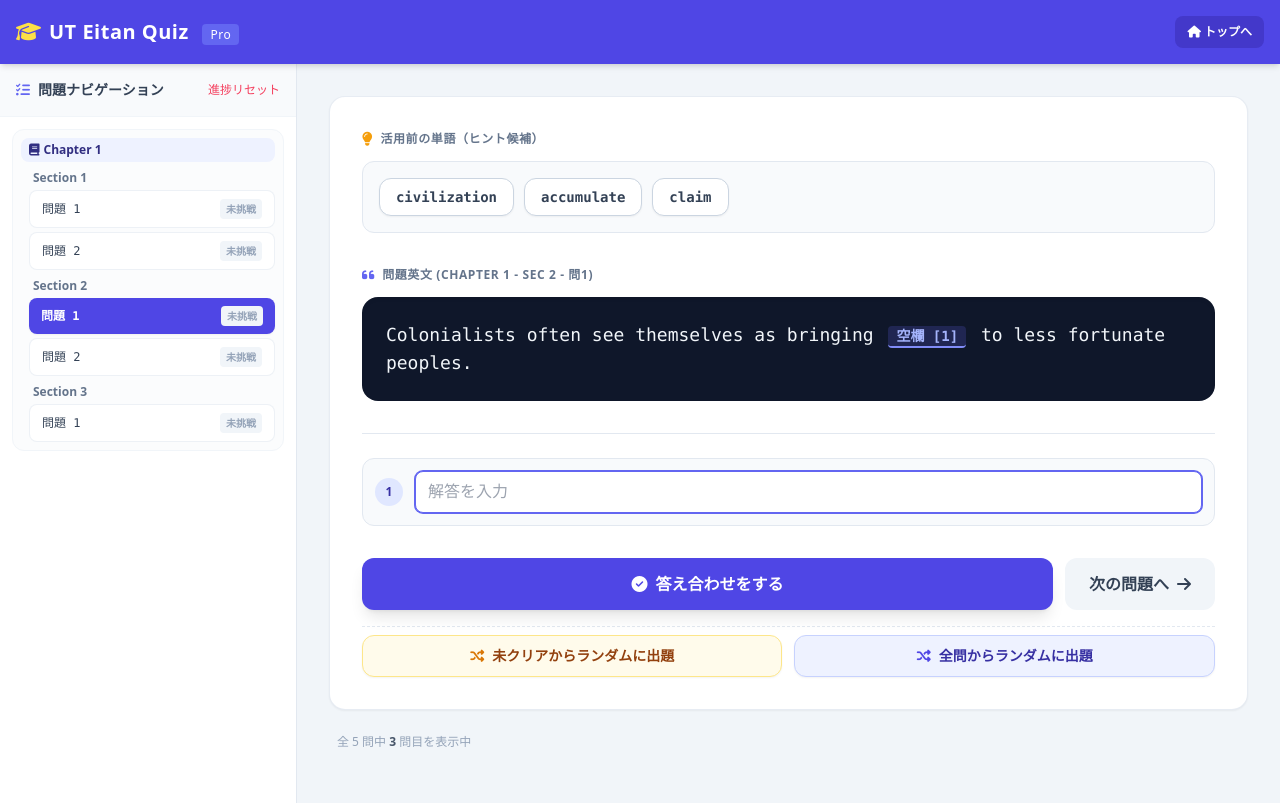
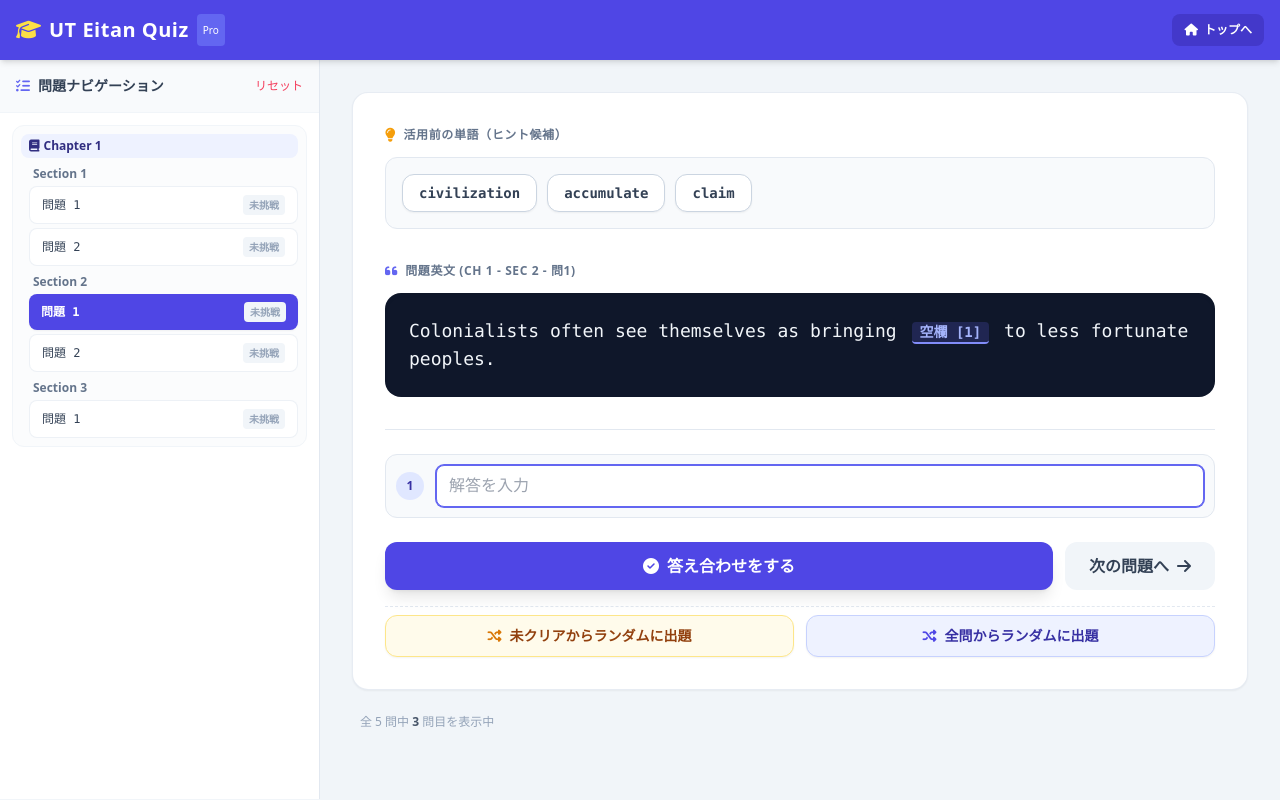
Before and after one commit to mizki15/legendary-pancake, a Flask app: page /ut-eitan-quiz/ in a window 1280 px wide. Run offline with Flask 3, Linux system fonts and the light colour scheme; some libraries are stand-ins or nearby versions.

Commit message:
Update quiz.html

```diff
--- a/templates/ut_eitan_quiz/quiz.html
+++ b/templates/ut_eitan_quiz/quiz.html
@@ -3,7 +3,7 @@
 <head>
     <meta charset="UTF-8">
     <meta name="viewport" content="width=device-width, initial-scale=1.0">
-    <title>UT Eitan Quiz - 進捗管理付き</title>
+    <title>UT Eitan Quiz - レスポンシブ対応版</title>
     <script src="https://cdn.tailwindcss.com"></script>
     <link rel="stylesheet" href="https://cdnjs.cloudflare.com/ajax/libs/font-awesome/6.4.0/css/all.min.css">
     <style>
@@ -12,96 +12,49 @@
         .custom-scrollbar::-webkit-scrollbar { width: 5px; }
         .custom-scrollbar::-webkit-scrollbar-track { background: #f1f5f9; }
         .custom-scrollbar::-webkit-scrollbar-thumb { background: #cbd5e1; border-radius: 4px; }
-        .drawer-open { transform: translateX(0); }
-        .drawer-closed { transform: translateX(-100%); }
     </style>
 </head>
 <body class="bg-slate-100 min-h-screen flex flex-col font-sans text-slate-800 antialiased">
 
-    <header class="bg-indigo-600 text-white shadow-md z-30 relative">
-        <div class="max-w-7xl mx-auto px-4 py-4 flex justify-between items-center gap-3">
+    <header class="bg-indigo-600 text-white shadow-md z-30 sticky top-0">
+        <div class="max-w-7xl mx-auto px-4 py-3.5 flex justify-between items-center">
+
             <div class="flex items-center gap-3">
-                <button id="mobile-menu-button" type="button"
-                        class="md:hidden inline-flex items-center justify-center w-10 h-10 rounded-lg bg-indigo-700 hover:bg-indigo-800 transition"
-                        aria-label="進捗メニューを開く"
-                        aria-controls="mobile-progress-drawer"
-                        aria-expanded="false"
-                        onclick="toggleMobileMenu()">
-                    <i class="fa-solid fa-bars"></i>
+                <button onclick="toggleSidebar()" class="md:hidden p-2 -ml-2 text-white hover:bg-indigo-700 rounded-lg transition" aria-label="メニューを開く">
+                    <i class="fa-solid fa-bars text-xl"></i>
                 </button>
-                <h1 class="text-xl font-bold flex items-center gap-2">
+                <h1 class="text-lg md:text-xl font-bold flex items-center gap-2">
                     <i class="fa-solid fa-graduation-cap text-yellow-300"></i>
-                    <span class="tracking-wide">UT Eitan Quiz <span class="text-xs font-normal bg-indigo-500 px-2 py-0.5 rounded ml-2">Pro</span></span>
+                    <span class="tracking-wide hidden sm:inline">UT Eitan Quiz</span>
+                    <span class="tracking-wide sm:hidden">UT Eitan</span>
+                    <span class="text-[10px] font-normal bg-indigo-500 px-1.5 py-0.5 rounded">Pro</span>
                 </h1>
             </div>
-            <a href="/" class="text-xs bg-indigo-700 hover:bg-indigo-800 text-white font-semibold px-3 py-2 rounded-lg transition">
-                <i class="fa-solid fa-house"></i> トップへ
+
+            <a href="/" class="text-xs bg-indigo-700 hover:bg-indigo-800 text-white font-semibold px-3 py-2 rounded-lg transition flex items-center gap-1.5">
+                <i class="fa-solid fa-house"></i> <span class="hidden sm:inline">トップへ</span>
             </a>
         </div>
     </header>
 
-    <!-- Mobile overlay -->
-    <div id="mobile-overlay" class="fixed inset-0 bg-black/40 z-40 hidden md:hidden" onclick="closeMobileMenu()"></div>
+    <div id="sidebar-overlay" onclick="toggleSidebar()" class="fixed inset-0 bg-slate-900/50 z-40 hidden opacity-0 transition-opacity duration-300 md:hidden"></div>
 
-    <!-- Mobile drawer -->
-    <aside id="mobile-progress-drawer"
-           class="fixed top-0 left-0 h-full w-[85vw] max-w-sm bg-white shadow-2xl z-50 md:hidden transform transition-transform duration-300 drawer-closed">
-        <div class="h-full flex flex-col">
-            <div class="p-4 border-b border-slate-200 bg-slate-50 flex justify-between items-center">
-                <h2 class="font-bold text-sm text-slate-700 flex items-center gap-2">
-                    <i class="fa-solid fa-list-check text-indigo-500"></i>問題ナビゲーション
-                </h2>
-                <button type="button" onclick="closeMobileMenu()" class="text-slate-500 hover:text-slate-700 text-lg" aria-label="閉じる">
-                    <i class="fa-solid fa-xmark"></i>
-                </button>
-            </div>
+    <div class="flex flex-row flex-grow max-w-7xl w-full mx-auto relative">
 
-            <div class="p-4 border-b border-slate-100 bg-slate-50 flex justify-between items-center">
-                <button onclick="clearProgress()" class="text-xs text-rose-500 hover:underline font-medium">
-                    進捗リセット
-                </button>
-            </div>
+        <aside id="sidebar" class="fixed inset-y-0 left-0 w-80 bg-white border-r border-slate-200 flex flex-col z-50 transform -translate-x-full transition-transform duration-300 ease-in-out md:transform-none md:relative md:h-[calc(100vh-61px)] md:top-0 md:z-10 md:flex-shrink-0">
 
-            <div class="flex-grow overflow-y-auto p-3 space-y-4 custom-scrollbar text-sm">
-                {% for ch, sections in sidebar_tree.items() %}
-                <div class="border border-slate-100 rounded-xl p-2 bg-slate-50/50">
-                    <div class="font-bold text-indigo-900 px-2 py-1 flex items-center gap-1 bg-indigo-50 rounded-lg text-xs mb-2">
-                        <i class="fa-solid fa-book"></i> Chapter {{ ch }}
-                    </div>
-
-                    {% for sec, questions in sections.items() %}
-                    <div class="ml-2 mb-2 last:mb-0">
-                        <div class="text-xs font-semibold text-slate-500 mb-1 pl-1">Section {{ sec }}</div>
-                        <div class="grid grid-cols-1 gap-1">
-                            {% for q in questions %}
-                            <a href="/ut-eitan-quiz/?q={{ q.idx }}"
-                               id="mobile-sidebar-item-{{ q.idx }}"
-                               class="sidebar-item flex items-center justify-between px-3 py-2 rounded-lg font-mono text-xs transition {% if q.idx == current_idx %}bg-indigo-600 text-white font-bold shadow-sm{% else %}bg-white hover:bg-slate-100 text-slate-700 border border-slate-200/60{% endif %}">
-                                <span>問題 {{ q.q_num }}</span>
-                                <span id="mobile-status-badge-{{ q.idx }}" class="text-[10px] font-sans px-1.5 py-0.5 rounded font-bold bg-slate-100 text-slate-400">
-                                    未挑戦
-                                </span>
-                            </a>
-                            {% endfor %}
-                        </div>
-                    </div>
-                    {% endfor %}
-                </div>
-                {% endfor %}
-            </div>
-        </div>
-    </aside>
-
-    <div class="flex flex-col md:flex-row flex-grow max-w-7xl w-full mx-auto">
-
-        <aside class="hidden md:flex w-full md:w-80 bg-white border-r border-slate-200 flex-col md:h-[calc(100vh-61px)] sticky top-[61px]">
             <div class="p-4 border-b border-slate-100 bg-slate-50 flex justify-between items-center">
                 <h2 class="font-bold text-sm text-slate-700 flex items-center gap-2">
                     <i class="fa-solid fa-list-check text-indigo-500"></i>問題ナビゲーション
                 </h2>
-                <button onclick="clearProgress()" class="text-xs text-rose-500 hover:underline font-medium">
-                    進捗リセット
-                </button>
+                <div class="flex items-center gap-3">
+                    <button onclick="clearProgress()" class="text-xs text-rose-500 hover:underline font-medium">
+                        リセット
+                    </button>
+                    <button onclick="toggleSidebar()" class="md:hidden text-slate-400 hover:text-slate-600 p-1">
+                        <i class="fa-solid fa-xmark text-lg"></i>
+                    </button>
+                </div>
             </div>
 
             <div class="flex-grow overflow-y-auto p-3 space-y-4 custom-scrollbar text-sm">
@@ -133,30 +86,30 @@
             </div>
         </aside>
 
-        <main class="flex-grow p-4 md:p-8 overflow-y-auto">
-            <div class="bg-white rounded-2xl shadow-sm border border-slate-200/80 p-6 md:p-8 mb-6">
+        <main class="flex-grow p-4 md:p-8 overflow-y-auto w-full">
+            <div class="bg-white rounded-2xl shadow-sm border border-slate-200/80 p-5 md:p-8 mb-6">
 
-                <div class="mb-8">
+                <div class="mb-6 md:mb-8">
                     <div class="flex items-center gap-2 mb-3">
                         <i class="fa-solid fa-lightbulb text-amber-500 text-sm"></i>
                         <h3 class="text-xs font-bold text-slate-500 uppercase tracking-wider">活用前の単語（ヒント候補）</h3>
                     </div>
                     <div class="bg-slate-50 p-4 rounded-xl border border-slate-200 flex flex-wrap gap-2.5">
                         {% for hint in hints %}
-                        <span class="word-badge bg-white border border-slate-300 text-slate-700 px-4 py-2 rounded-xl font-mono font-semibold shadow-sm text-sm cursor-default select-none">
+                        <span class="word-badge bg-white border border-slate-300 text-slate-700 px-3 py-1.5 md:px-4 md:py-2 rounded-xl font-mono font-semibold shadow-sm text-xs md:text-sm cursor-default select-none">
                             {{ hint }}
                         </span>
                         {% endfor %}
                     </div>
                 </div>
 
-                <div class="mb-8">
+                <div class="mb-6 md:mb-8">
                     <div class="flex items-center gap-2 mb-3">
                         <i class="fa-solid fa-quote-left text-indigo-500 text-sm"></i>
-                        <h3 class="text-xs font-bold text-slate-500 uppercase tracking-wider">問題英文 (Chapter {{ chapter }} - Sec {{ number }} - 問{{ question_number }})</h3>
+                        <h3 class="text-xs font-bold text-slate-500 uppercase tracking-wider">問題英文 (Ch {{ chapter }} - Sec {{ number }} - 問{{ question_number }})</h3>
                     </div>
-                    <div class="bg-slate-900 text-slate-100 p-6 rounded-2xl font-mono text-base md:text-lg leading-relaxed shadow-inner" id="sentence-container">
-                    </div>
+                    <div class="bg-slate-900 text-slate-100 p-5 md:p-6 rounded-2xl font-mono text-sm md:text-lg leading-relaxed shadow-inner overflow-x-auto" id="sentence-container">
+                        </div>
                 </div>
 
                 <hr class="border-slate-200 my-6">
@@ -164,13 +117,13 @@
                 <div>
                     <form id="quiz-form" onsubmit="submitAnswer(event)" class="space-y-4">
                         <div id="inputs-container" class="space-y-3">
-                        </div>
+                            </div>
 
-                        <div class="flex flex-col sm:flex-row gap-3 pt-4">
-                            <button type="submit" class="flex-grow bg-indigo-600 hover:bg-indigo-700 text-white font-semibold py-3.5 px-6 rounded-xl shadow-lg transition flex justify-center items-center gap-2">
+                        <div class="flex flex-col sm:flex-row gap-3 pt-2">
+                            <button type="submit" class="flex-grow bg-indigo-600 hover:bg-indigo-700 text-white font-semibold py-3 px-6 rounded-xl shadow-lg transition flex justify-center items-center gap-2 text-sm md:text-base">
                                 <i class="fa-solid fa-circle-check"></i> 答え合わせをする
                             </button>
-                            <button type="button" onclick="loadNextQuestion()" class="bg-slate-100 hover:bg-slate-200 text-slate-700 font-semibold py-3.5 px-6 rounded-xl transition flex justify-center items-center gap-2">
+                            <button type="button" onclick="loadNextQuestion()" class="bg-slate-100 hover:bg-slate-200 text-slate-700 font-semibold py-3 px-6 rounded-xl transition flex justify-center items-center gap-2 text-sm md:text-base">
                                 次の問題へ <i class="fa-solid fa-arrow-right"></i>
                             </button>
                         </div>
@@ -186,11 +139,11 @@
                     </form>
                 </div>
 
-                <div id="result-alert" class="mt-6 p-5 rounded-xl border-2 hidden flex items-start gap-4">
-                    <div class="text-3xl mt-0.5" id="result-icon"></div>
+                <div id="result-alert" class="mt-6 p-4 md:p-5 rounded-xl border-2 hidden flex items-start gap-3 md:gap-4">
+                    <div class="text-2xl md:text-3xl mt-0.5" id="result-icon"></div>
                     <div class="flex-grow">
-                        <h4 class="font-bold text-base md:text-lg" id="result-title"></h4>
-                        <div class="text-sm mt-2" id="result-desc"></div>
+                        <h4 class="font-bold text-sm md:text-lg" id="result-title"></h4>
+                        <div class="text-xs md:text-sm mt-1" id="result-desc"></div>
                     </div>
                 </div>
 
@@ -215,6 +168,24 @@
             loadAndApplyProgress();
         });
 
+        // スマホ用サイドバーの開閉トグル関数
+        function toggleSidebar() {
+            const sidebar = document.getElementById('sidebar');
+            const overlay = document.getElementById('sidebar-overlay');
+
+            if (sidebar.classList.contains('-translate-x-full')) {
+                // メニューを開く
+                sidebar.classList.remove('-translate-x-full');
+                overlay.classList.remove('hidden');
+                setTimeout(() => overlay.classList.add('opacity-100'), 10);
+            } else {
+                // メニューを閉じる
+                sidebar.classList.add('-translate-x-full');
+                overlay.classList.remove('opacity-100');
+                setTimeout(() => overlay.classList.add('hidden'), 300);
+            }
+        }
+
         function renderSentenceAndInputs() {
             const sentenceContainer = document.getElementById('sentence-container');
             const inputsContainer = document.getElementById('inputs-container');
@@ -226,24 +197,22 @@
                 htmlSentence = htmlSentence.replace(`__INPUT_${i}__`, placeholderHtml);
 
                 inputsHtml += `
-                    <div class="flex items-center gap-3 bg-slate-50 p-3 rounded-xl border border-slate-200">
-                        <label class="bg-indigo-100 text-indigo-800 font-bold w-7 h-7 rounded-full flex items-center justify-center text-xs">${i + 1}</label>
-                        <input type="text" id="answer-input-${i}" class="flex-grow bg-white border border-slate-200 rounded-lg px-3 py-2 outline-none font-mono focus:border-indigo-500 focus:ring-1 focus:ring-indigo-500" placeholder="解答を入力" autocomplete="off">
+                    <div class="flex items-center gap-3 bg-slate-50 p-2.5 rounded-xl border border-slate-200">
+                        <label class="bg-indigo-100 text-indigo-800 font-bold w-6 h-6 md:w-7 md:h-7 rounded-full flex items-center justify-center text-xs flex-shrink-0">${i + 1}</label>
+                        <input type="text" id="answer-input-${i}" class="flex-grow bg-white border border-slate-200 rounded-lg px-3 py-2 text-sm md:text-base outline-none font-mono focus:border-indigo-500 focus:ring-1 focus:ring-indigo-500" placeholder="解答を入力" autocomplete="off">
                     </div>`;
             }
             sentenceContainer.innerHTML = htmlSentence;
             inputsContainer.innerHTML = inputsHtml;
-            if (document.getElementById('answer-input-0')) document.getElementById('answer-input-0').focus();
+            if(document.getElementById('answer-input-0')) document.getElementById('answer-input-0').focus();
         }
 
         function loadAndApplyProgress() {
             const progress = JSON.parse(localStorage.getItem(STORAGE_KEY)) || {};
 
             document.querySelectorAll('.sidebar-item').forEach(item => {
-                const idx = item.id.replace('sidebar-item-', '').replace('mobile-sidebar-item-', '');
-                const badge = document.getElementById(`status-badge-${idx}`) || document.getElementById(`mobile-status-badge-${idx}`);
-
-                if (!badge) return;
+                const idx = item.id.replace('sidebar-item-', '');
+                const badge = document.getElementById(`status-badge-${idx}`);
 
                 if (progress[idx] === 'correct') {
                     badge.textContent = '解けた';
@@ -265,7 +234,7 @@
         }
 
         function clearProgress() {
-            if (confirm('これまでの正誤記録をすべてリセットしますか？')) {
+            if(confirm('これまでの正誤記録をすべてリセットしますか？')) {
                 localStorage.removeItem(STORAGE_KEY);
                 location.reload();
             }
@@ -303,7 +272,7 @@
             const iconBox = document.getElementById('result-icon');
             const titleBox = document.getElementById('result-title');
             const descBox = document.getElementById('result-desc');
-            alertBox.className = "mt-6 p-5 rounded-xl border-2 hidden flex items-start gap-4";
+            alertBox.className = "mt-6 p-4 md:p-5 rounded-xl border-2 hidden flex items-start gap-4";
 
             if (data.is_all_correct) {
                 alertBox.classList.add('bg-emerald-50', 'border-emerald-300', 'text-emerald-900');
@@ -316,7 +285,7 @@
                 titleBox.textContent = '不正解が含まれています';
                 let html = '<ul class="list-disc pl-4 space-y-1 font-mono text-xs mt-2">';
                 data.results.forEach((r, i) => {
-                    html += `<li>空欄 [${i + 1}]: ${r.is_correct ? '✅ OK' : `❌ 正解は <b>${r.correct_answer}</b>`}</li>`;
+                    html += `<li>空欄 [${i+1}]: ${r.is_correct ? '✅ OK' : `❌ 正解は <b>${r.correct_answer}</b>`}</li>`;
                 });
                 html += '</ul>';
                 descBox.innerHTML = html;
@@ -353,43 +322,6 @@
             const randomIndex = unsolvedIndices[Math.floor(Math.random() * unsolvedIndices.length)];
             window.location.href = `/ut-eitan-quiz/?q=${randomIndex}`;
         }
-
-        function openMobileMenu() {
-            const drawer = document.getElementById('mobile-progress-drawer');
-            const overlay = document.getElementById('mobile-overlay');
-            const button = document.getElementById('mobile-menu-button');
-            drawer.classList.remove('drawer-closed');
-            drawer.classList.add('drawer-open');
-            overlay.classList.remove('hidden');
-            button?.setAttribute('aria-expanded', 'true');
-            document.body.style.overflow = 'hidden';
-        }
-
-        function closeMobileMenu() {
-            const drawer = document.getElementById('mobile-progress-drawer');
-            const overlay = document.getElementById('mobile-overlay');
-            const button = document.getElementById('mobile-menu-button');
-            drawer.classList.remove('drawer-open');
-            drawer.classList.add('drawer-closed');
-            overlay.classList.add('hidden');
-            button?.setAttribute('aria-expanded', 'false');
-            document.body.style.overflow = '';
-        }
-
-        function toggleMobileMenu() {
-            const drawer = document.getElementById('mobile-progress-drawer');
-            if (drawer.classList.contains('drawer-closed')) {
-                openMobileMenu();
-            } else {
-                closeMobileMenu();
-            }
-        }
-
-        window.addEventListener('resize', () => {
-            if (window.innerWidth >= 768) {
-                closeMobileMenu();
-            }
-        });
     </script>
 </body>
 </html>
```
